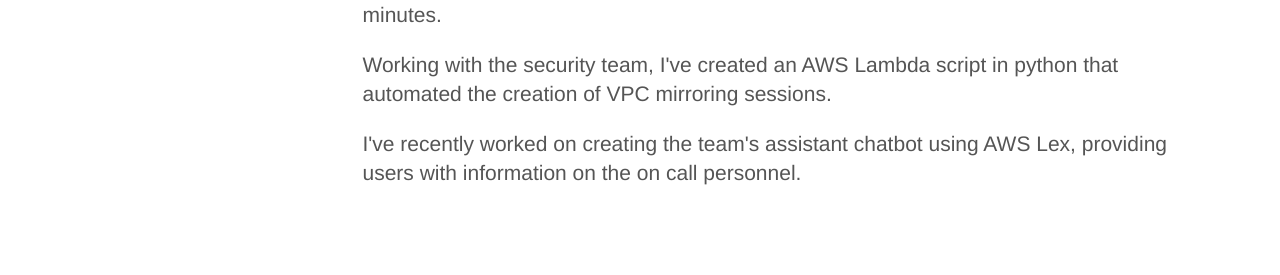
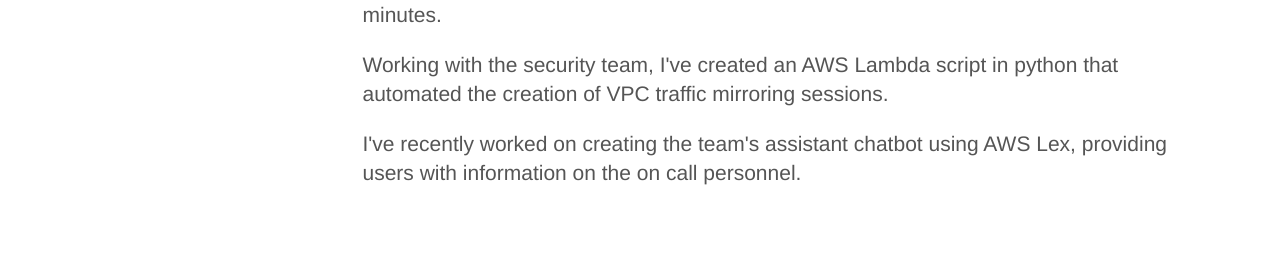
Before and after one commit to AlexWang-16/alexwang-16.github.io, a Jekyll site: the page built from index.html, in a window 1280 px wide and 900 px high, scrolled down 3717 px. Shown: the part 207-482 px from the top of the window. Built offline with Jekyll 4.4.1, drawn with Linux system fonts in a browser that asks for light colours.

Commit message:
Fix missing word in MPAC experience (index.html)

```diff
--- a/index.html
+++ b/index.html
@@ -106,7 +106,7 @@
                 <p class="lead text-dark">As a Cloud Operations Analyst at Municipal Property Assessment Corporation's cloud operations team, I worked with AWS IAM, EC2, Secrets Manager, Lex, SQS, S3, Lambda, CloudWatch to automate operations workflows such as standardizing EC2 instance tags.</p>
                 <p class="lead text-dark">By creating Data Dog HTTP checks, I've contributed to the team's visibility of application and service availability.</p>
                 <p class="lead text-dark">To enhance efficency of file restores in AWS S3, I created a web application using Bootstrap, React, Python Sanic, and AWS Boto3 SDK to allow support staff to perform on demand file restoration. This reduced customer turn around time from a few days to just 15 minutes.</p>
-                <p class="lead text-dark">Working with the security team, I've created an AWS Lambda script in python that automated the creation of VPC mirroring sessions.<p>
+                <p class="lead text-dark">Working with the security team, I've created an AWS Lambda script in python that automated the creation of VPC traffic mirroring sessions.<p>
                 <p class="lead text-dark">I've recently worked on creating the team's assistant chatbot using AWS Lex, providing users with information on the on call personnel.</p>
                 </p>
             </article>
```
